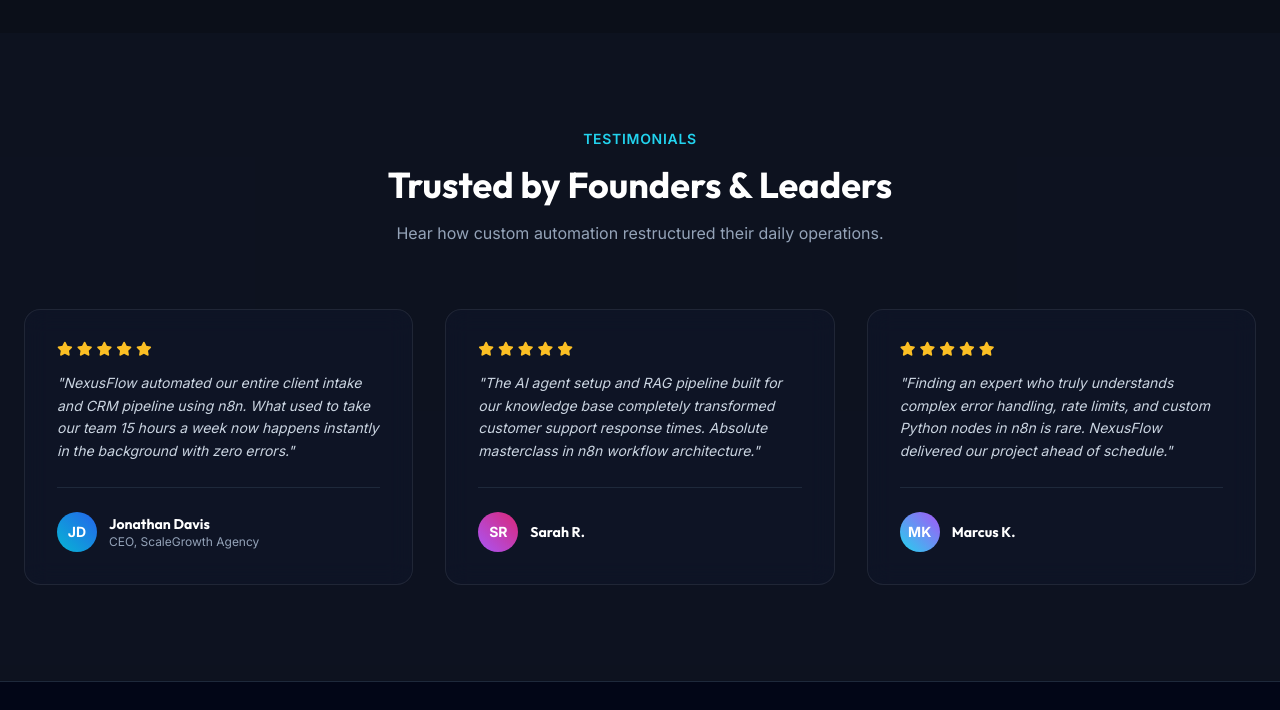
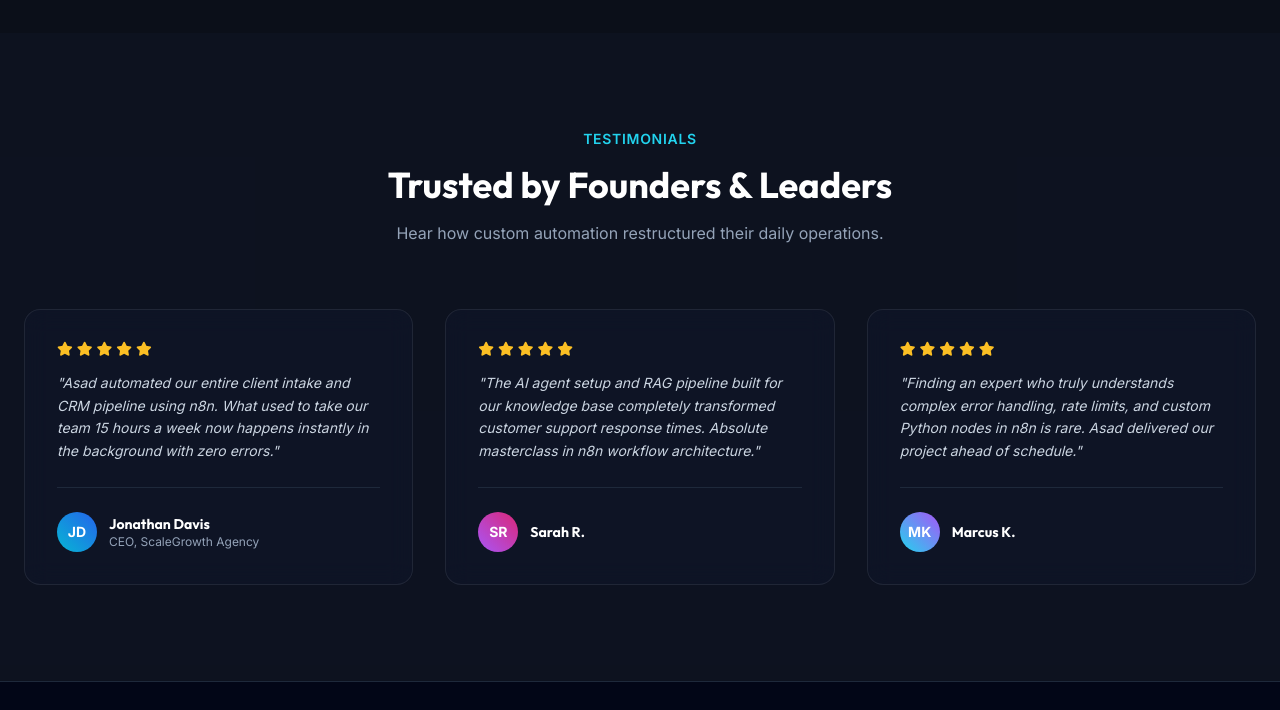
Before and after one commit to asad-khilji/ai-automation-portfolio, a plain HTML site: page index.html in a window 1280 px wide. Shown: the part 3146-3856 px from the top of the page. Drawn offline with nearby package versions, Linux system fonts and the light colour scheme.

Commit message:
Update index.html

```diff
--- a/index.html
+++ b/index.html
@@ -441,7 +441,7 @@
                             <i class="fa-solid fa-star"></i><i class="fa-solid fa-star"></i><i class="fa-solid fa-star"></i><i class="fa-solid fa-star"></i><i class="fa-solid fa-star"></i>
                         </div>
                         <p class="text-slate-300 text-sm italic leading-relaxed">
-                            "NexusFlow automated our entire client intake and CRM pipeline using n8n. What used to take our team 15 hours a week now happens instantly in the background with zero errors."
+                            "Asad automated our entire client intake and CRM pipeline using n8n. What used to take our team 15 hours a week now happens instantly in the background with zero errors."
                         </p>
                     </div>
                     <div class="pt-6 mt-6 border-t border-slate-800 flex items-center space-x-3">
@@ -483,7 +483,7 @@
                             <i class="fa-solid fa-star"></i><i class="fa-solid fa-star"></i><i class="fa-solid fa-star"></i><i class="fa-solid fa-star"></i><i class="fa-solid fa-star"></i>
                         </div>
                         <p class="text-slate-300 text-sm italic leading-relaxed">
-                            "Finding an expert who truly understands complex error handling, rate limits, and custom Python nodes in n8n is rare. NexusFlow delivered our project ahead of schedule."
+                            "Finding an expert who truly understands complex error handling, rate limits, and custom Python nodes in n8n is rare. Asad delivered our project ahead of schedule."
                         </p>
                     </div>
                     <div class="pt-6 mt-6 border-t border-slate-800 flex items-center space-x-3">
```
